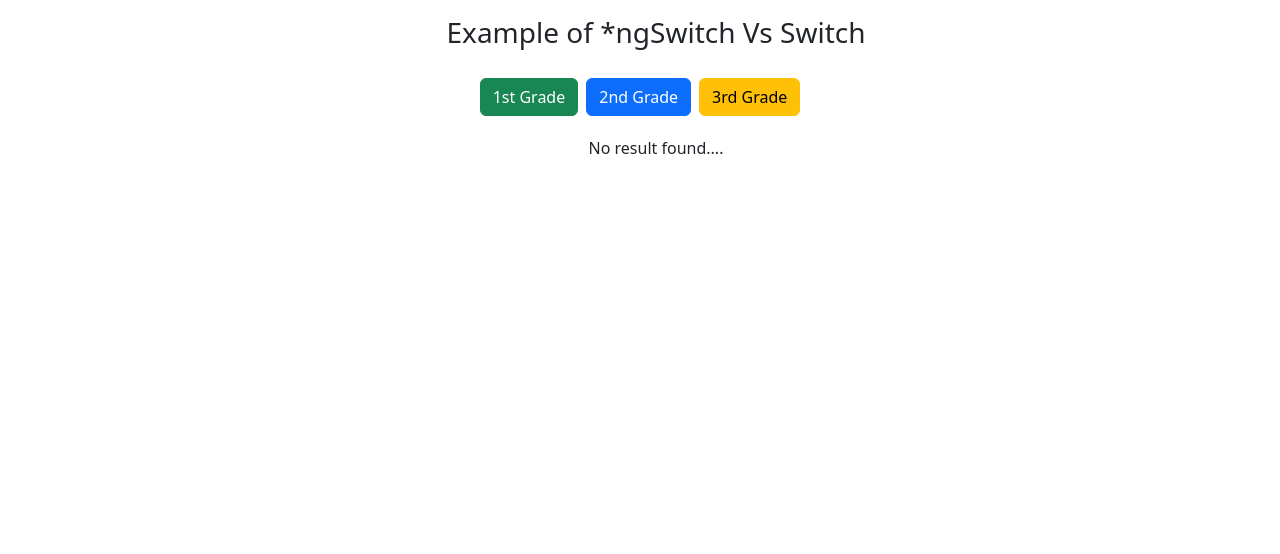
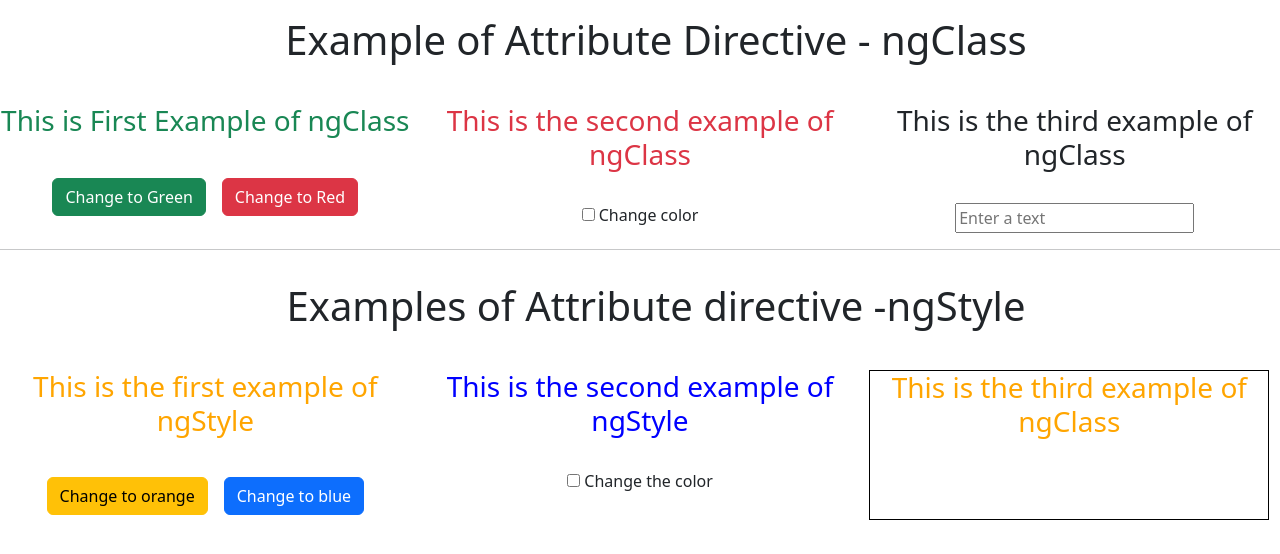
Before and after one commit to sudarshan-basnet-np/learn-angular, an Angular app: page / in a window 1280 px wide. Shown: the top 554 px of the page. Built offline with nearby package versions, Linux system fonts and the light colour scheme.

Commit message:
Workgin on attribute directives

```diff
--- a/src/app/app.component.html
+++ b/src/app/app.component.html
@@ -12,8 +12,12 @@
 <app-structural-directive-ngfor-vs-for>
 </app-structural-directive-ngfor-vs-for> -->
 
+<!--
+<app-structural-directive-ng-switch-vs-switch>
+</app-structural-directive-ng-switch-vs-switch> -->
 
-<app-structural-directive-ng-switch-vs-switch>
-</app-structural-directive-ng-switch-vs-switch>
+<app-attributes-directives>
+
+</app-attributes-directives>
 
 <router-outlet> </router-outlet>
--- a/src/app/app.component.ts
+++ b/src/app/app.component.ts
@@ -6,6 +6,7 @@
 import { StructuralDirectiveNgifVsIfComponent } from './structural-directive-ngif-vs-if/structural-directive-ngif-vs-if.component';
 import { StructuralDirectiveNgforVsForComponent } from "./structural-directive-ngfor-vs-for/structural-directive-ngfor-vs-for.component";
 import { StructuralDirectiveNgSwitchVsSwitchComponent } from './structural-directive-ng-switch-vs-switch/structural-directive-ng-switch-vs-switch.component';
+import { AttributesDirectivesComponent } from './attributes-directives/attributes-directives.component';
 
 @Component({
   selector: 'app-root',
@@ -14,8 +15,9 @@
     // AppDataBindingComponent,
     // StructuralDirectiveNgifVsIfComponent
     //  AppDirectivesComponent,
-    //  StructuralDirectiveNgforVsForComponent,
-    StructuralDirectiveNgSwitchVsSwitchComponent],
+    // //  StructuralDirectiveNgforVsForComponent,
+    // StructuralDirectiveNgSwitchVsSwitchComponent,
+  AttributesDirectivesComponent],
   templateUrl: './app.component.html',
   styleUrl: './app.component.scss'
 })
--- /dev/null
+++ b/src/app/attributes-directives/attributes-directives.component.html
@@ -0,0 +1,97 @@
+<div class="row text-center">
+    <div class="col-12 m-3">
+        <h1>Example of Attribute Directive - ngClass</h1>
+    </div>
+
+</div>
+
+
+<div class="row text-center pt-3">
+
+    <div class="col-4">
+
+        <h3  [ngClass]="textColor">This is First Example of ngClass</h3>
+        <br>
+        <button class="btn btn-success m-2" (click)="changeColor('text-success')">
+            Change to Green
+        </button>
+
+        <button class="btn btn-danger m-2" (click)="changeColor('text-danger')">
+          Change to Red
+        </button>
+
+    </div>
+
+    <div class="col-4">
+
+        <h3 [ngClass]="isTextGreen ? 'text-success' : 'text-danger'">
+            This is the second example of ngClass
+        </h3>
+        <br>
+
+        <input type="checkbox" [(ngModel)] = "isTextGreen"> Change color
+
+    </div>
+
+    <div class="col-4">
+
+        <h3 [ngClass]="userClass">This is the third example of ngClass</h3>
+        <br>
+
+        <input type="text" [(ngModel)]="userClass" placeholder="Enter a text">
+
+    </div>
+
+</div>
+
+<hr>
+
+<div class="row text-center">
+
+    <div class="col-12 m-3">
+        <h1> Examples of Attribute directive  -ngStyle</h1>
+
+
+    </div>
+
+</div>
+
+<div class="row text-center pt-3">
+    <div class="col-4">
+        <h3 [ngStyle]="{'color': styleColor}"> This is the first example of ngStyle</h3>
+
+        <br>
+
+        <button class="btn btn-warning m-2" (click)="updateColor('orange')">
+
+            Change to orange
+
+        </button>
+
+        <button class="btn btn-primary m-2" (click)="updateColor('blue')">
+
+            Change to blue
+
+        </button>
+
+    </div>
+
+
+    <div class="col-4">
+
+       <h3 [ngStyle]=" { 'color': istextOrange ? 'orange' : 'blue'}">
+        This is the second example of ngStyle
+       </h3>
+
+       <br>
+
+       <input type="checkbox" [(ngModel)]="istextOrange"> Change  the color
+
+    </div>
+
+
+    <div class="col-4">
+        <h3 [ngStyle]="customClass"> This is the third example of ngClass </h3>
+
+    </div>
+</div>
--- /dev/null
+++ b/src/app/attributes-directives/attributes-directives.component.ts
@@ -0,0 +1,51 @@
+import { CommonModule } from '@angular/common';
+import { Component } from '@angular/core';
+import { FormsModule } from '@angular/forms';
+
+@Component({
+  selector: 'app-attributes-directives',
+  imports: [CommonModule, FormsModule],
+  templateUrl: './attributes-directives.component.html',
+  styleUrl: './attributes-directives.component.scss'
+})
+export class AttributesDirectivesComponent {
+
+  //@case 1
+  textColor: string = 'text-success'; //green color
+
+
+
+
+  changeColor(color : string){
+    this.textColor = color;
+
+  }
+
+
+  //@Case 2
+
+  isTextGreen: boolean = false;
+
+
+  //@Case 3
+
+  userClass: string = '';
+
+
+  styleColor : string = "orange"
+  updateColor(ngStyleColor: string) {
+    this.styleColor = ngStyleColor;
+  }
+
+  istextOrange: boolean = false;
+
+
+  customClass : any = {
+
+    'color' : 'orange',
+    'height' : '150px',
+    'width': '400px',
+    'border': '1px solid black'
+  }
+
+}
```
Also changed, not shown: src/app/attributes-directives/attributes-directives.component.scss (added), 1 other file (tests, documents, lock files or other folders).
